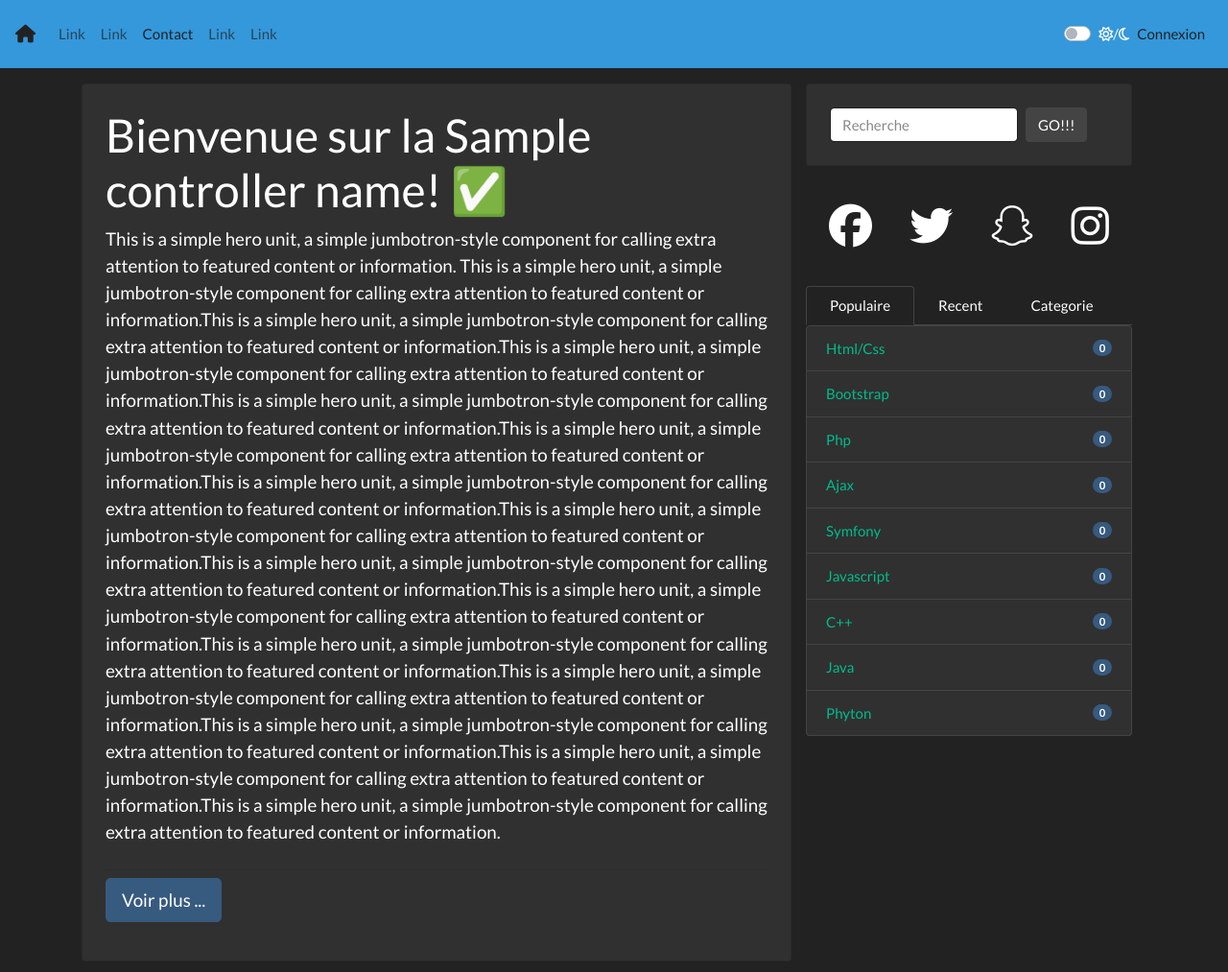
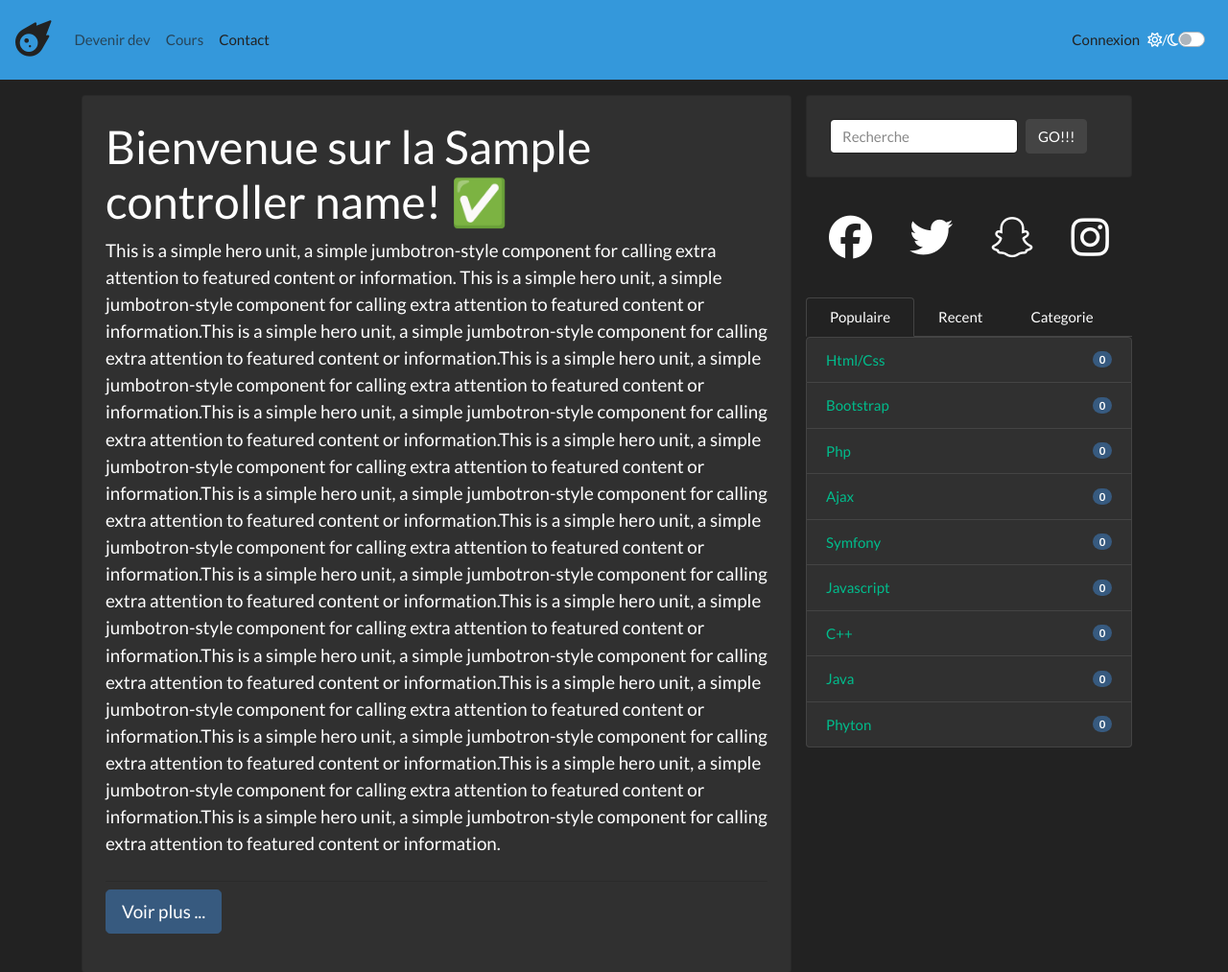
Before and after one commit to hemza-github/Blog-symfony, a Symfony app: template templates/home/index.html.twig in a window 1280 px wide. Shown: the top 1013 px of the page at 96% size. Run offline with Twig, Linux system fonts and the light colour scheme; the template is opened without the code that fills it: most values are stand-ins (such as "Sample title", 1, 10 or a date in 2020); some libraries are stand-ins or nearby versions.

Commit message:
Update navbar.html.twig

```diff
--- a/templates/include/navbar.html.twig
+++ b/templates/include/navbar.html.twig
@@ -1,7 +1,7 @@
 <!-- nav -->
 <nav class="navbar navbar-expand-lg navbar-light bg-info">
   <a class="navbar-brand" href="{{ path('home') }}">
-    <i class="fas fa-home"></i>
+    <i class="fas fa-meteor fa-2x"></i>
   </a>
   <button class="navbar-toggler"
     type="button"
@@ -15,30 +15,32 @@
 
   <div class="collapse navbar-collapse" id="navbarSupportedContent">
     <ul class="navbar-nav mr-auto">
-    <li class="nav-item"><a class="nav-link" href="#">Link</a></li>
-      <li class="nav-item"><a class="nav-link" href="#">Link</a></li>
+    <li class="nav-item"><a class="nav-link" href="#">Devenir dev</a></li>
+      <li class="nav-item"><a class="nav-link" href="#">Cours</a></li>
       <li class="nav-item active">
         <a class="nav-link" href="{{ path('contact') }}">Contact</a>
       </li>
-      <li class="nav-item"><a class="nav-link" href="#">Link</a></li>
-      <li class="nav-item"><a class="nav-link" href="#">Link</a></li>
+
     </ul>
     <form class="form-inline my-2 my-lg-0">
       <ul class="navbar-nav mr-auto">
+      <li class="nav-item active">
+          <a class="nav-link" href="#">Connexion</a>
+        </li>
         <div class="form-group">
+        <i class="far fa-sun"></i>/<i class="far fa-moon"></i>
           <div class="custom-control custom-switch">
+
             <input type="checkbox"
               class="custom-control-input"
               id="customSwitch1" />
             <label class="custom-control-label" for="customSwitch1">
-              <i class="far fa-sun"></i>/<i class="far fa-moon"></i>
+
             </label>
           </div>
         </div>
 
-        <li class="nav-item active">
-          <a class="nav-link" href="#">Connexion</a>
-        </li>
+
       </ul>
     </form>
   </div>
```
